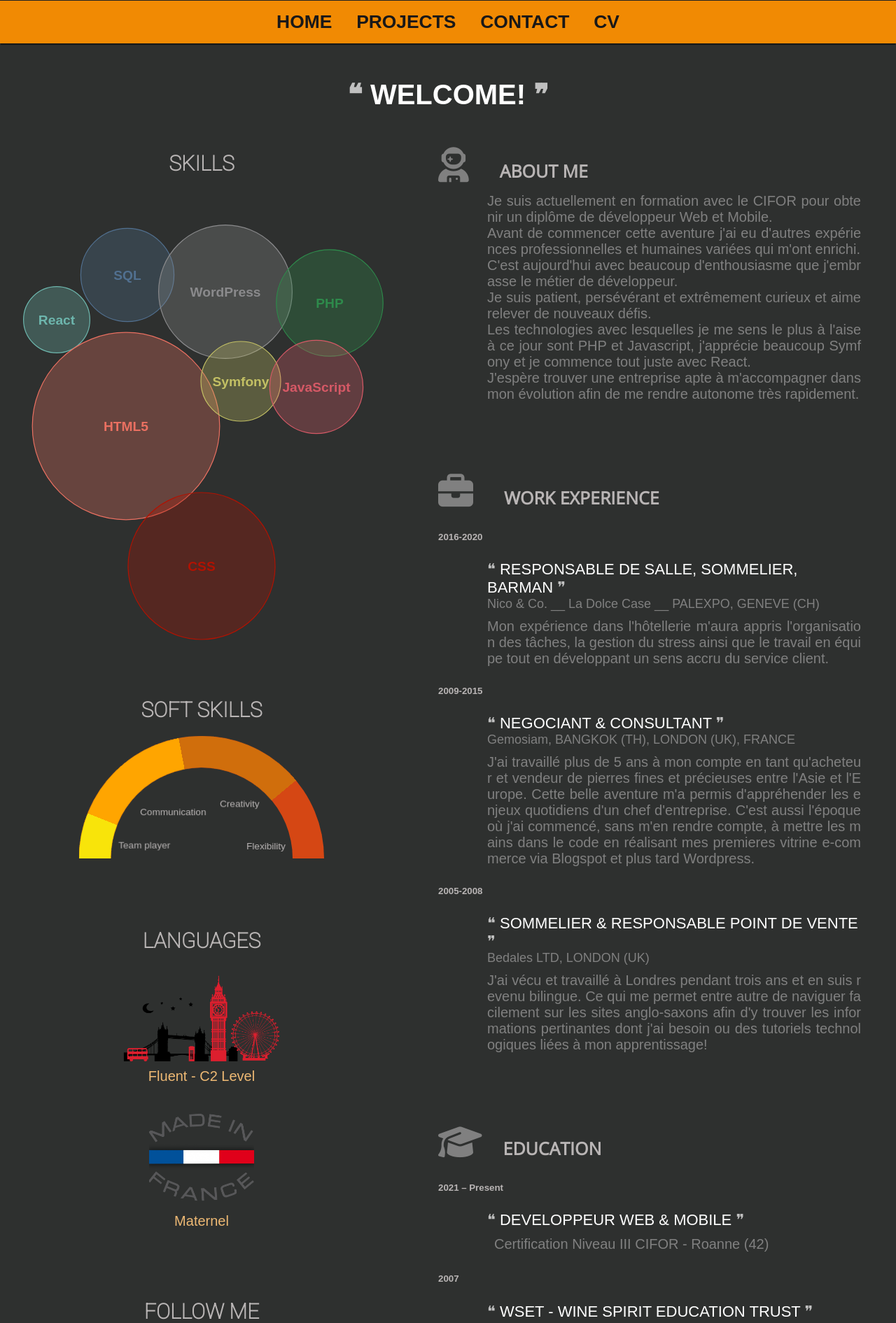
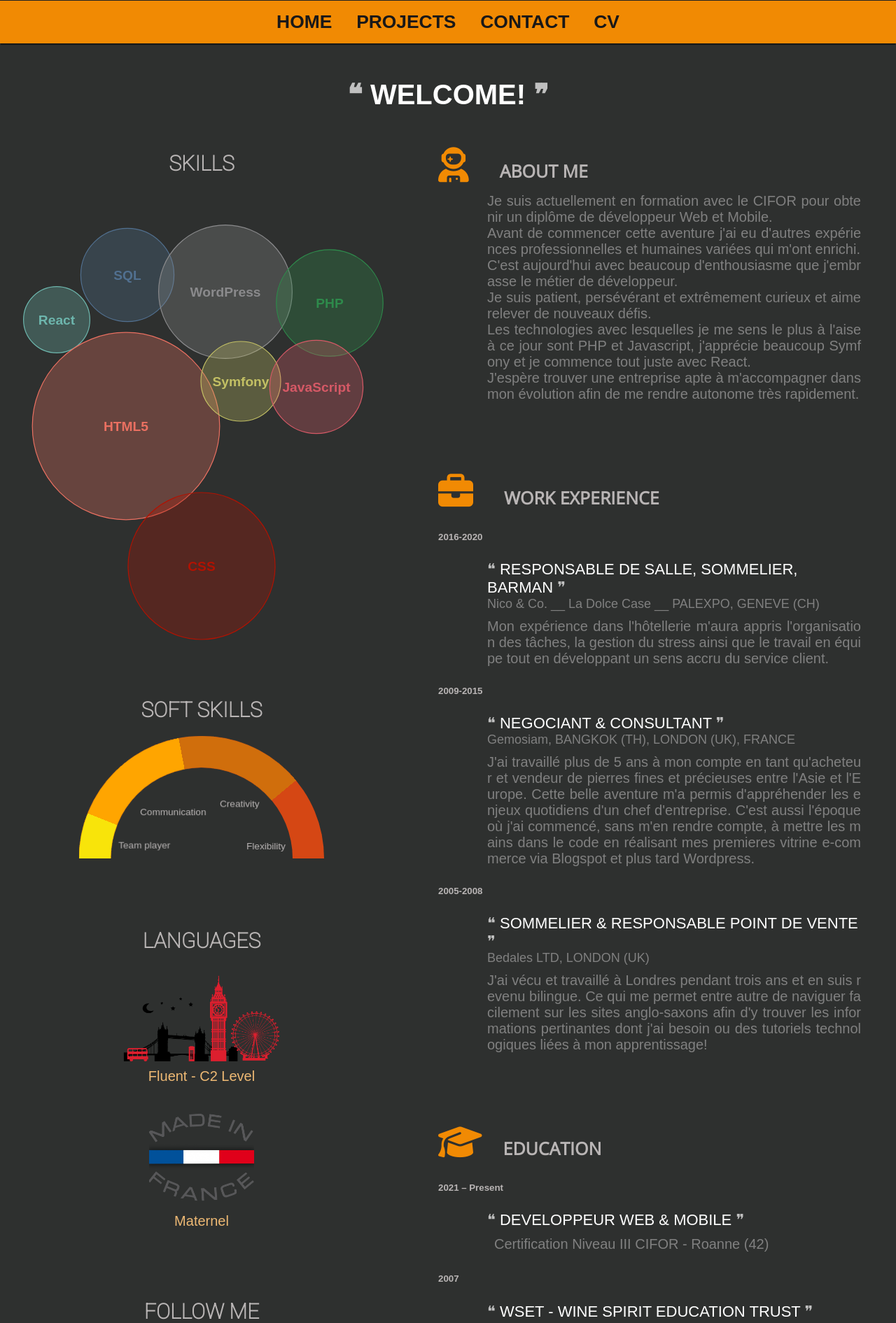
Before and after one commit to Xav-Sathorn/Portfolio_Xavier-Coenen-Corbo, a PHP site: page / in a window 1280 px wide. Shown: the part 458-2349 px from the top of the page at 70% size. Run offline with PHP 8.4, Linux system fonts and the light colour scheme; some libraries are stand-ins or nearby versions.

Commit message:
icone fixed

```diff
--- a/style.css
+++ b/style.css
@@ -33,7 +33,7 @@
 }
 
 #logoCodepen {
-    background-color: transparent;
+    color: #f18a03;
     margin-top: 30px;
     width: 150px;
 }
@@ -281,7 +281,9 @@
     height: 250px;
 }
 
-
+.fa-solid {
+    color: #f18a03;
+}
 
 /*CV*/
 
```
